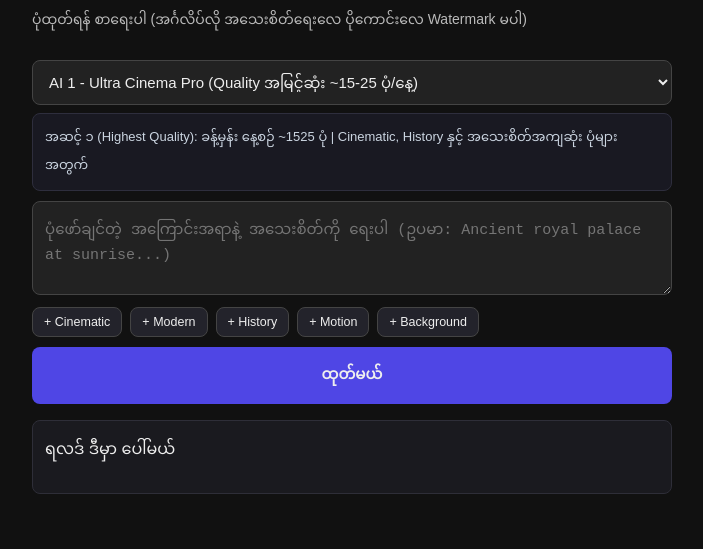
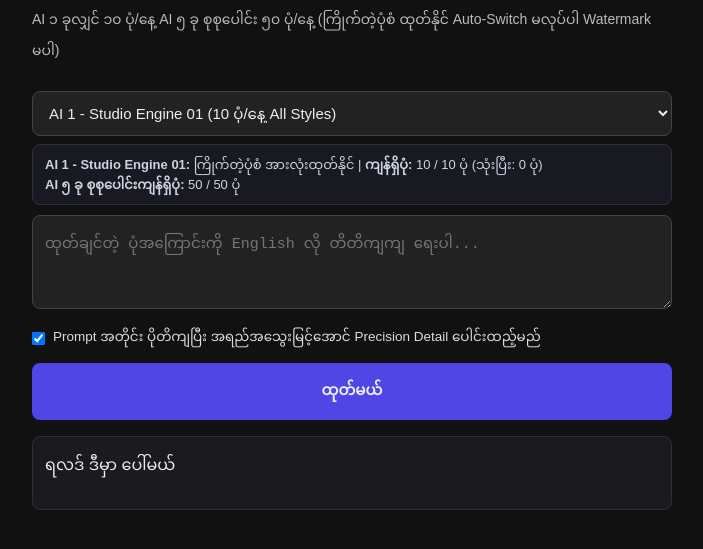
Before and after one commit to HtetLwinzaw/MYANMAR-AI-STUDIO, a plain HTML site: page index.html in a window 1280 px wide. Shown: the part 51-600 px from the top of the page, without its empty margins (288-991 px from the left). Drawn offline with Linux system fonts and the light colour scheme.

Commit message:
Refactor AI options and enhance prompt functionality
Updated AI provider options and improved prompt handling with precision boost feature. Removed unused style buttons and adjusted related JavaScript functionality.

```diff
--- a/index.html
+++ b/index.html
@@ -41,6 +41,19 @@
       border: 1px solid #2e2e3d;
       font-size: 13px;
       color: #cbd5e1;
+      line-height: 1.5;
+    }
+    .option-row {
+      display: flex;
+      align-items: center;
+      gap: 8px;
+      margin-top: 10px;
+      font-size: 13.5px;
+      color: #ddd;
+    }
+    .option-row input {
+      width: auto;
+      margin: 0;
     }
     button {
       background: #4f46e5;
@@ -54,24 +67,6 @@
     button:disabled {
       opacity: 0.5;
       cursor: not-allowed;
-    }
-    .style-row {
-      display: flex;
-      gap: 8px;
-      margin-top: 8px;
-      flex-wrap: wrap;
-    }
-    .style-btn {
-      width: auto;
-      margin-top: 0;
-      padding: 7px 11px;
-      font-size: 12.5px;
-      background: #23232b;
-      border: 1px solid #444;
-      font-weight: normal;
-    }
-    .style-btn:hover {
-      background: #2f2f3a;
     }
     #result {
       margin-top: 16px;
@@ -106,60 +101,91 @@
 </head>
 <body>
   <h1>Myanmar AI Studio</h1>
-  <p class="sub">ပုံထုတ်ရန် စာရေးပါ (အင်္ဂလိပ်လို အသေးစိတ်ရေးလေ ပိုကောင်းလေ  Watermark မပါ)</p>
+  <p class="sub">AI ၁ ခုလျှင် ၁၀ ပုံ/နေ့  AI ၅ ခု စုစုပေါင်း ၅၀ ပုံ/နေ့ (ကြိုက်တဲ့ပုံစံ ထုတ်နိုင်  Auto-Switch မလုပ်ပါ  Watermark မပါ)</p>
 
   <select id="provider" onchange="updateAiInfo()">
-    <option value="ultra-cinema-pro">AI 1 - Ultra Cinema Pro (Quality အမြင့်ဆုံး  ~15-25 ပုံ/နေ့)</option>
-    <option value="modern-studio-hd">AI 2 - Modern Studio HD (Quality အလွန်ကောင်း  ~30-50 ပုံ/နေ့)</option>
-    <option value="creative-art-plus">AI 3 - Creative Art Plus (Quality ကောင်း  ~50-100 ပုံ/နေ့)</option>
-    <option value="motion-dynamic">AI 4 - Motion & Dynamic (မြန်ဆန်/ကောင်း  ~100-150 ပုံ/နေ့)</option>
-    <option value="clean-background-lite">AI 5 - Clean Background Lite (မြန်ဆန်/ပေါ့ပါး  ~150-250+ ပုံ/နေ့)</option>
+    <option value="studio-engine-01">AI 1 - Studio Engine 01 (10 ပုံ/နေ့  All Styles)</option>
+    <option value="studio-engine-02">AI 2 - Studio Engine 02 (10 ပုံ/နေ့  All Styles)</option>
+    <option value="studio-engine-03">AI 3 - Studio Engine 03 (10 ပုံ/နေ့  All Styles)</option>
+    <option value="studio-engine-04">AI 4 - Studio Engine 04 (10 ပုံ/နေ့  All Styles)</option>
+    <option value="studio-engine-05">AI 5 - Studio Engine 05 (10 ပုံ/နေ့  All Styles)</option>
   </select>
 
   <div id="aiInfo" class="ai-info"></div>
 
-  <textarea id="prompt" rows="4" placeholder="ပုံဖော်ချင်တဲ့ အကြောင်းအရာနဲ့ အသေးစိတ်ကို ရေးပါ (ဥပမာ: Ancient royal palace at sunrise...)"></textarea>
+  <textarea id="prompt" rows="4" placeholder="ထုတ်ချင်တဲ့ ပုံအကြောင်းကို English လို တိတိကျကျ ရေးပါ..."></textarea>
 
-  <div class="style-row">
-    <button type="button" class="style-btn" onclick="applyPreset('cinematic')">+ Cinematic</button>
-    <button type="button" class="style-btn" onclick="applyPreset('modern')">+ Modern</button>
-    <button type="button" class="style-btn" onclick="applyPreset('history')">+ History</button>
-    <button type="button" class="style-btn" onclick="applyPreset('motion')">+ Motion</button>
-    <button type="button" class="style-btn" onclick="applyPreset('background')">+ Background</button>
-  </div>
+  <label class="option-row">
+    <input type="checkbox" id="precisionBoost" checked />
+    <span>Prompt အတိုင်း ပိုတိကျပြီး အရည်အသွေးမြင့်အောင် Precision Detail ပေါင်းထည့်မည်</span>
+  </label>
 
   <button id="btn" onclick="generate()">ထုတ်မယ်</button>
 
   <div id="result">ရလဒ် ဒီမှာ ပေါ်မယ်</div>
 
   <script>
-    const AI_DETAILS = {
-      "ultra-cinema-pro": "အဆင့် ၁ (Highest Quality): ခန့်မှန်း နေ့စဉ် ~1525 ပုံ | Cinematic, History နှင့် အသေးစိတ်အကျဆုံး ပုံများအတွက်",
-      "modern-studio-hd": "အဆင့် ၂ (Very High Quality): ခန့်မှန်း နေ့စဉ် ~3050 ပုံ | Modern, Clean Design နှင့် ကြည်လင်ပြတ်သားသော ပုံများအတွက်",
-      "creative-art-plus": "အဆင့် ၃ (High Quality): ခန့်မှန်း နေ့စဉ် ~50100 ပုံ | History, Creative Concept နှင့် အနုပညာဆန်သော ပုံများအတွက်",
-      "motion-dynamic": "အဆင့် ၄ (Fast & Good Quality): ခန့်မှန်း နေ့စဉ် ~100150 ပုံ | Motion, လှုပ်ရှားမှုနှင့် Dynamic ရှုထောင့်ပုံများအတွက်",
-      "clean-background-lite": "အဆင့် ၅ (Fast & Light Quality): ခန့်မှန်း နေ့စဉ် ~150250+ ပုံ | Background, Wallpaper နှင့် ရိုးရှင်းမြန်ဆန်သော ပုံများအတွက်"
+    const DAILY_LIMIT_PER_AI = 10;
+
+    const AI_NAMES = {
+      "studio-engine-01": "AI 1 - Studio Engine 01",
+      "studio-engine-02": "AI 2 - Studio Engine 02",
+      "studio-engine-03": "AI 3 - Studio Engine 03",
+      "studio-engine-04": "AI 4 - Studio Engine 04",
+      "studio-engine-05": "AI 5 - Studio Engine 05"
     };
 
-    const STYLE_PRESETS = {
-      cinematic: "cinematic lighting, 35mm lens, shallow depth of field, dramatic rim light, rich contrast, film grain, ultra detailed, no watermark",
-      modern: "modern sleek aesthetic, contemporary architecture, clean composition, balanced studio lighting, sharp focus, high clarity, no watermark",
-      history: "historical atmosphere, authentic period details, epic scale, warm natural lighting, museum-grade realism, intricate textures, no watermark",
-      motion: "dynamic motion blur, high speed action, sense of movement, energetic composition, crisp focal subject, dramatic lighting, no watermark",
-      background: "clean background composition, uncluttered space, smooth gradient and depth, high resolution backdrop, subtle lighting, no watermark"
-    };
+    function getTodayKey() {
+      const now = new Date();
+      const y = now.getFullYear();
+      const m = String(now.getMonth() + 1).padStart(2, "0");
+      const d = String(now.getDate()).padStart(2, "0");
+      return `myanmar_ai_usage_v2_${y}-${m}-${d}`;
+    }
+
+    function getUsageMap() {
+      try {
+        return JSON.parse(localStorage.getItem(getTodayKey()) || "{}");
+      } catch (_) {
+        return {};
+      }
+    }
+
+    function incrementUsage(provider) {
+      const map = getUsageMap();
+      map[provider] = (map[provider] || 0) + 1;
+      localStorage.setItem(getTodayKey(), JSON.stringify(map));
+      return map[provider];
+    }
+
+    function getRemaining(provider) {
+      const used = getUsageMap()[provider] || 0;
+      return Math.max(0, DAILY_LIMIT_PER_AI - used);
+    }
+
+    function getTotalRemaining() {
+      return Object.keys(AI_NAMES).reduce((sum, key) => sum + getRemaining(key), 0);
+    }
 
     function updateAiInfo() {
       const provider = document.getElementById("provider").value;
-      document.getElementById("aiInfo").textContent = AI_DETAILS[provider] || "";
+      const used = getUsageMap()[provider] || 0;
+      const left = Math.max(0, DAILY_LIMIT_PER_AI - used);
+      const totalLeft = getTotalRemaining();
+      const name = AI_NAMES[provider] || provider;
+
+      document.getElementById("aiInfo").innerHTML =
+        `<b>${name}:</b> ကြိုက်တဲ့ပုံစံ အားလုံးထုတ်နိုင် | <b>ကျန်ရှိပုံ:</b> ${left} / ${DAILY_LIMIT_PER_AI} ပုံ (သုံးပြီး: ${used} ပုံ)<br>` +
+        `<b>AI ၅ ခု စုစုပေါင်းကျန်ရှိပုံ:</b> ${totalLeft} / 50 ပုံ`;
     }
 
-    function applyPreset(key) {
-      const promptEl = document.getElementById("prompt");
-      const current = promptEl.value.trim();
-      const preset = STYLE_PRESETS[key];
-      if (!preset) return;
-      promptEl.value = current ? `${current}, ${preset}` : preset;
+    function buildFinalPrompt(rawPrompt, usePrecision) {
+      if (!usePrecision) return rawPrompt;
+      const lower = rawPrompt.toLowerCase();
+      if (lower.includes("accurate composition") || lower.includes("no watermark")) {
+        return rawPrompt;
+      }
+      return `${rawPrompt}. Accurate composition matching the prompt, natural lighting and textures, sharp details, no watermark, no text overlay.`;
     }
 
     function isLimitError(resStatus, data) {
@@ -190,17 +216,26 @@
     async function generate() {
       const promptEl = document.getElementById("prompt");
       const providerEl = document.getElementById("provider");
+      const precisionEl = document.getElementById("precisionBoost");
       const result = document.getElementById("result");
       const btn = document.getElementById("btn");
 
-      const prompt = promptEl.value.trim();
+      const rawPrompt = promptEl.value.trim();
       const provider = providerEl.value;
       const providerLabel = providerEl.options[providerEl.selectedIndex].text;
 
-      if (!prompt) {
+      if (!rawPrompt) {
         result.innerHTML = '<span class="err">ပုံထုတ်ရန် prompt စာအရင်ရေးပါ</span>';
         return;
       }
+
+      if (getRemaining(provider) <= 0) {
+        result.innerHTML = `<span class="err"><b>${providerLabel}</b> ရဲ့ ယနေ့ ၁၀ ပုံ limit ပြည့်သွားပါပြီ။ အပေါ်က dropdown မှာ တခြား AI တစ်ခုကို ကိုယ်တိုင်ပြောင်းရွေးပြီး ထပ်ထုတ်ပါ။</span>`;
+        updateAiInfo();
+        return;
+      }
+
+      const finalPrompt = buildFinalPrompt(rawPrompt, precisionEl.checked);
 
       btn.disabled = true;
       result.innerHTML = `<div class="status-note">အသုံးပြုနေသော AI: <b>${providerLabel}</b></div>ပုံထုတ်နေပါတယ်၊ ခဏစောင့်ပါ...`;
@@ -209,7 +244,7 @@
         const res = await fetch("/api/image", {
           method: "POST",
           headers: { "Content-Type": "application/json" },
-          body: JSON.stringify({ prompt, provider })
+          body: JSON.stringify({ prompt: finalPrompt, provider })
         });
 
         let data = {};
@@ -222,6 +257,7 @@
         if (isLimitError(res.status, data)) {
           result.innerHTML = `<span class="err"><b>${providerLabel}</b> ရဲ့ limit ပြည့်သွားပါပြီ။ အပေါ်က dropdown မှာ တခြား AI တစ်ခုကို ကိုယ်တိုင်ပြောင်းရွေးပြီး ထပ်ထုတ်ကြည့်ပါ။</span>`;
           btn.disabled = false;
+          updateAiInfo();
           return;
         }
 
@@ -231,14 +267,17 @@
           return;
         }
 
+        const usedNow = incrementUsage(provider);
+        updateAiInfo();
+
         result.innerHTML = "";
         const note = document.createElement("div");
         note.className = "status-note";
-        note.textContent = `ထုတ်ပြီးသွားသော AI: ${providerLabel}`;
+        note.textContent = `ထုတ်ပြီးသွားသော AI: ${providerLabel} (${usedNow}/${DAILY_LIMIT_PER_AI} ပုံ)`;
 
         const img = document.createElement("img");
         img.src = data.image;
-        img.alt = prompt;
+        img.alt = rawPrompt;
 
         result.appendChild(note);
         result.appendChild(img);
```
